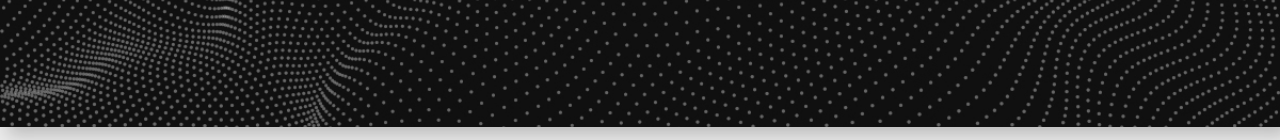
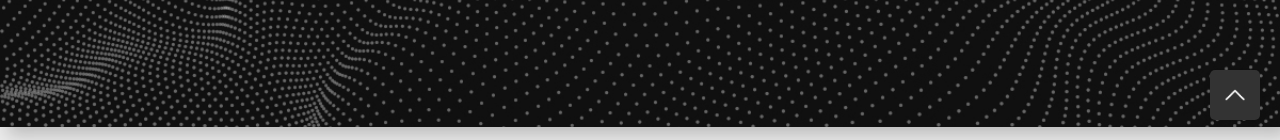
Before and after one commit to felipesora/portifolio-pessoal, a React (Vite) app in the folder portifolio/: page / in a window 1280 px wide. Shown: the part 660-800 px from the top of the page. Built offline with nearby package versions, Linux system fonts and the light colour scheme.

Commit message:
Botão para subir até o topo

```diff
--- a/portifolio/src/App.jsx
+++ b/portifolio/src/App.jsx
@@ -1,4 +1,5 @@
 import './App.css'
+import BotaoParaCima from './componentes/BotaoParaCima';
 import Cabecalho from './componentes/Cabecalho'
 import Certificados from './componentes/Certificados';
 import Contato from './componentes/Contato';
@@ -32,6 +33,7 @@ function App() {
         <Certificados />
         <Contato />
         <Rodape />
+        <BotaoParaCima />
       </main>
 
     </>
--- /dev/null
+++ b/portifolio/src/componentes/BotaoParaCima/BotaoParaCima.css
@@ -0,0 +1,25 @@
+.btn_scroll-to-top {
+    position: fixed;
+    bottom: 20px;
+    right: 20px;
+    width: 50px;
+    height: 50px;
+    background-color: #333;
+    border: none;
+    border-radius: 5px;
+    cursor: pointer;
+    display: flex;
+    justify-content: center;
+    align-items: center;
+    box-shadow: 0 4px 6px rgba(0, 0, 0, 0.1);
+    transition: background-color 0.3s ease;
+    z-index: 1000;
+}
+
+.btn_scroll-to-top:hover {
+    background-color: #555;
+  }
+
+.btn_scroll-to-top img{
+    width: 2vw;
+}
--- /dev/null
+++ b/portifolio/src/componentes/BotaoParaCima/index.jsx
@@ -0,0 +1,19 @@
+import { useEffect, useState } from 'react'
+import './BotaoParaCima.css'
+
+const BotaoParaCima = () => {
+
+    const scrollToTop = () => {
+        window.scrollTo({top: 0, behavior: "smooth"});
+    };
+
+    return(
+        <button
+        onClick={scrollToTop}
+        className="btn_scroll-to-top">
+            <img src="/imagens/seta-para-cima.png" alt="seta para cima" />
+        </button>
+    )
+}
+
+export default BotaoParaCima
```
Also changed, not shown: portifolio/public/imagens/seta-para-cima.png (added).
